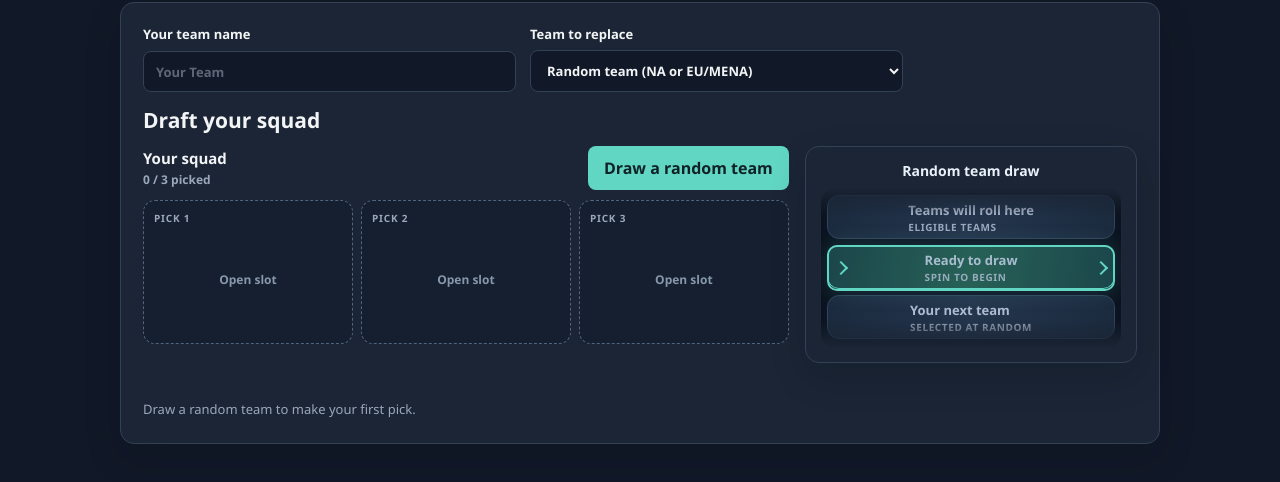
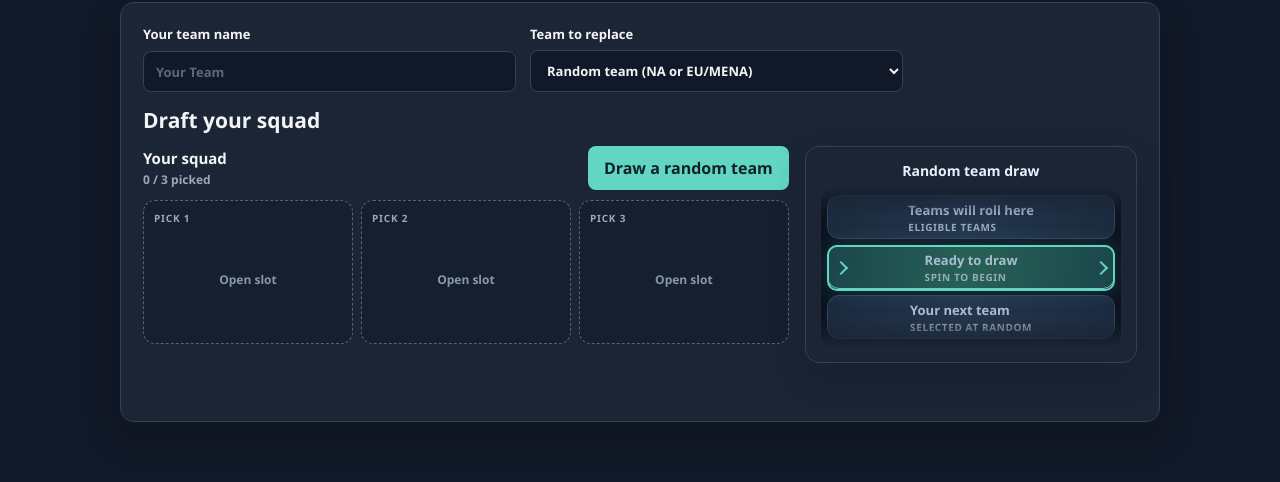
Before and after one commit to SamichRL/rhl_career, a plain HTML site: page game/index.html in a window 1280 px wide. Shown: the part 144-626 px from the top of the page. Drawn offline with Linux system fonts and the light colour scheme.

Commit message:
Removing unncessary text

```diff
--- a/game/index.html
+++ b/game/index.html
@@ -27,6 +27,7 @@
           </select>
         </label>
       </div>
+      <p id="setup-notice" class="notice" role="alert" hidden></p>
       <div class="draft-heading">
         <h2 id="draft-title">Draft your squad</h2>
       </div>
@@ -47,7 +48,7 @@
         </div>
       </div>
       <div id="draft-players" class="player-grid" aria-live="polite"></div>
-      <p id="status" class="notice" role="status">Loading the Season 10 player pool…</p>
+      <p id="status" class="notice visually-hidden" role="status">Loading the Season 10 player pool…</p>
     </section>
 
     <section id="season-screen" hidden aria-live="polite">
--- a/game/js/app.js
+++ b/game/js/app.js
@@ -16,6 +16,7 @@ import { createTeamReelView } from "./views/team-reel.js";
 const setupScreen = document.querySelector("#setup-screen");
 const seasonScreen = document.querySelector("#season-screen");
 const status = document.querySelector("#status");
+const setupNotice = document.querySelector("#setup-notice");
 const draftPlayers = document.querySelector("#draft-players");
 const draftPicked = document.querySelector("#draft-picked");
 const draftProgress = document.querySelector("#draft-progress");
@@ -55,6 +56,9 @@ const seasonView = createSeasonView({
 function setStatus(message, isError = false) {
   status.textContent = message;
   status.classList.toggle("error", isError);
+  setupNotice.hidden = !isError;
+  setupNotice.textContent = isError ? message : "";
+  setupNotice.classList.toggle("error", isError);
 }
 
 function renderDraft() {
```
